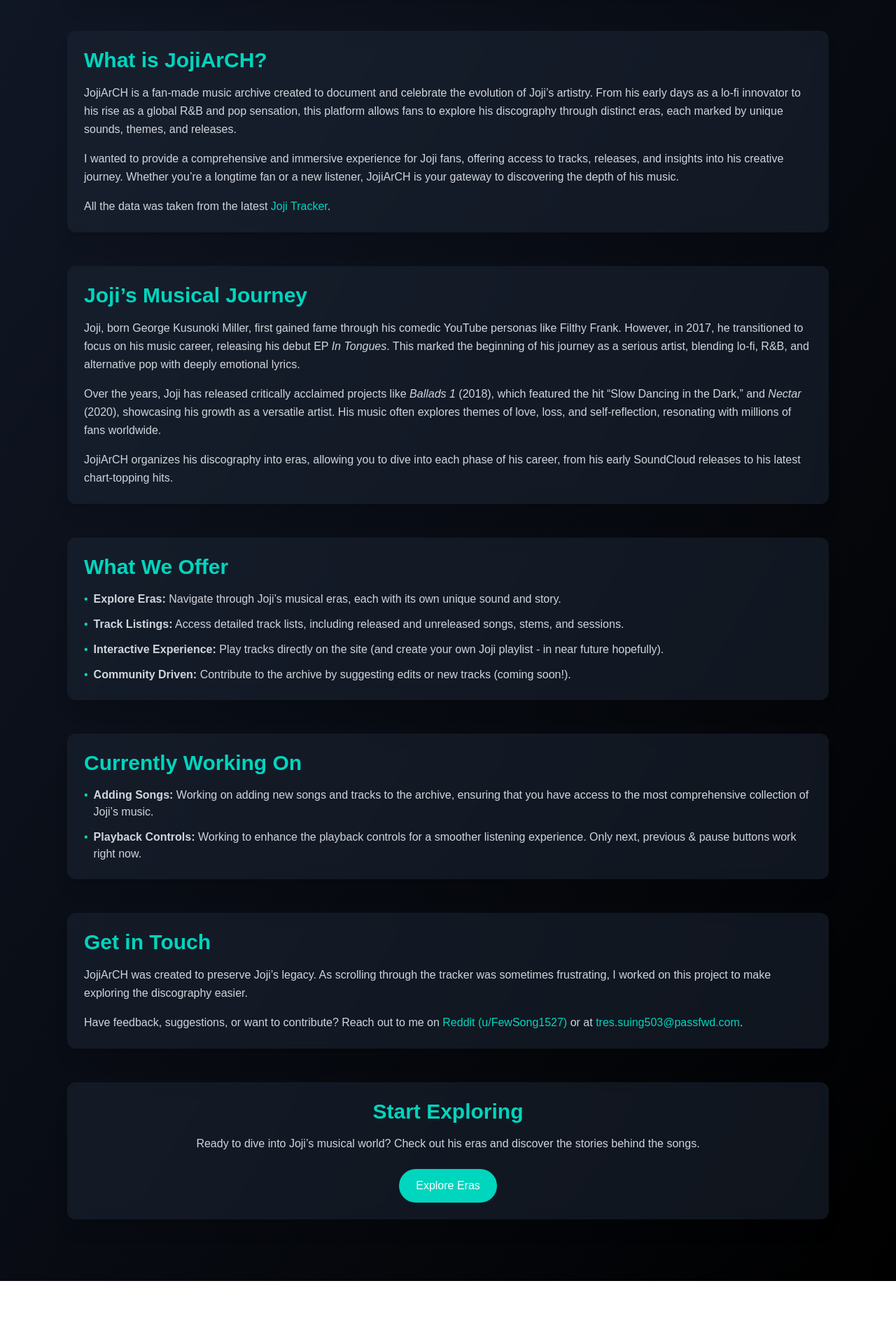
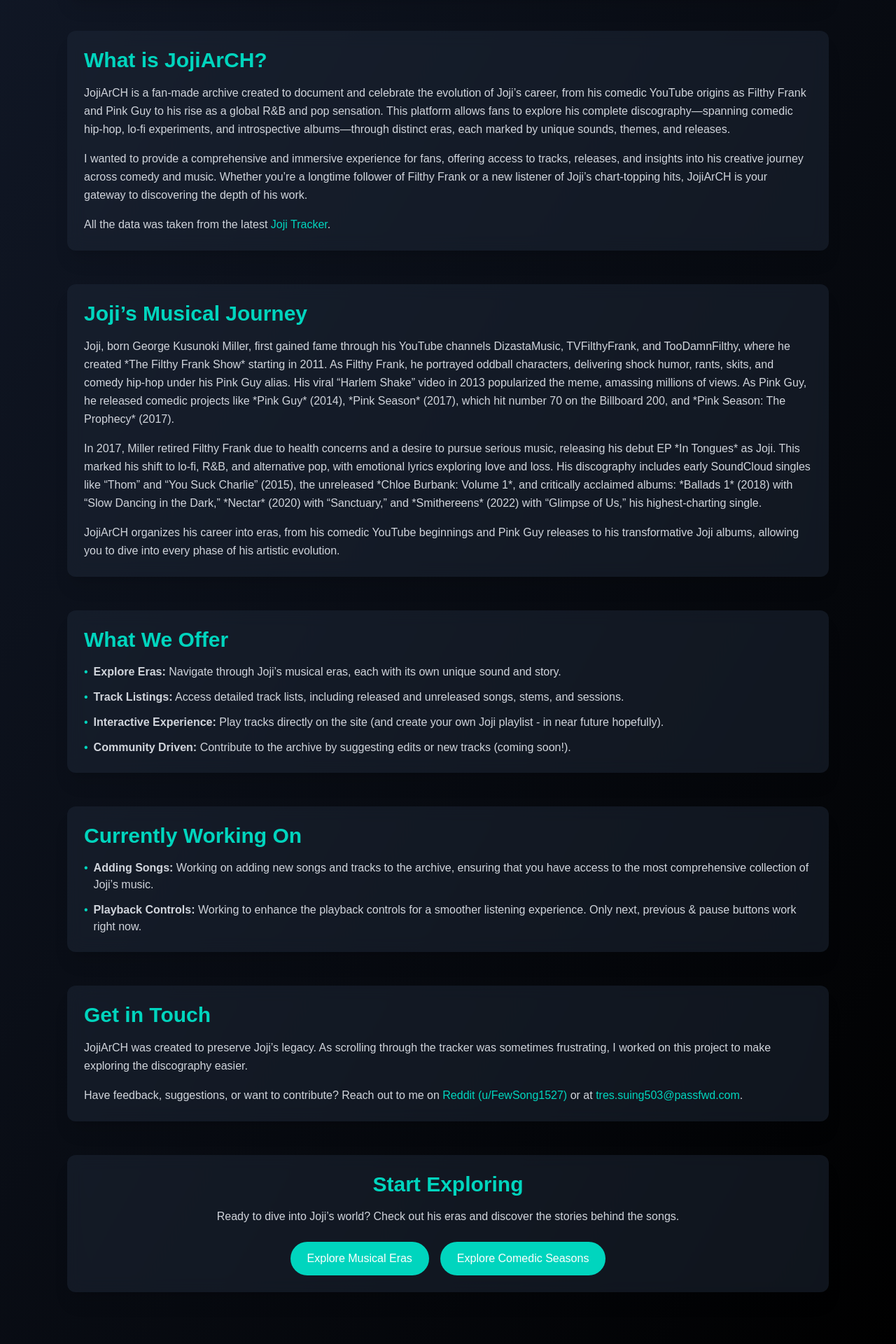
Before and after one commit to akshzyx/MusicArCH, a Next.js app: page /about in a window 1280 px wide. Shown: the part 280-2200 px from the top of the page at 70% size. Before the commit the page ends 2110 px from the top, so only its background shows below. Built offline with nearby package versions, Linux system fonts and the light colour scheme; no server answers; a web font is replaced by a local one.

Commit message:
Update AboutPage content for clarity and detail; enhance call-to-action buttons

```diff
--- a/app/about/page.tsx
+++ b/app/about/page.tsx
@@ -24,8 +24,8 @@
               About JojiArCH
             </h1>
             <p className="text-gray-300 text-lg">
-              A dedicated archive celebrating the musical journey of Joji
-              through his iconic eras.
+              A dedicated archive celebrating Joji's journey through his iconic
+              eras.
             </p>
           </div>
 
@@ -36,19 +36,21 @@
                 What is JojiArCH?
               </h2>
               <p className="text-gray-300 leading-relaxed">
-                JojiArCH is a fan-made music archive created to document and
-                celebrate the evolution of Joji’s artistry. From his early days
-                as a lo-fi innovator to his rise as a global R&B and pop
-                sensation, this platform allows fans to explore his discography
-                through distinct eras, each marked by unique sounds, themes, and
-                releases.
+                JojiArCH is a fan-made archive created to document and celebrate
+                the evolution of Joji’s career, from his comedic YouTube origins
+                as Filthy Frank and Pink Guy to his rise as a global R&B and pop
+                sensation. This platform allows fans to explore his complete
+                discography—spanning comedic hip-hop, lo-fi experiments, and
+                introspective albums—through distinct eras, each marked by
+                unique sounds, themes, and releases.
               </p>
               <p className="text-gray-300 leading-relaxed mt-4">
                 I wanted to provide a comprehensive and immersive experience for
-                Joji fans, offering access to tracks, releases, and insights
-                into his creative journey. Whether you’re a longtime fan or a
-                new listener, JojiArCH is your gateway to discovering the depth
-                of his music.
+                fans, offering access to tracks, releases, and insights into his
+                creative journey across comedy and music. Whether you’re a
+                longtime follower of Filthy Frank or a new listener of Joji’s
+                chart-topping hits, JojiArCH is your gateway to discovering the
+                depth of his work.
               </p>
               <p className="text-gray-300 leading-relaxed mt-4">
                 All the data was taken from the latest{" "}
@@ -73,24 +75,33 @@
               </h2>
               <p className="text-gray-300 leading-relaxed">
                 Joji, born George Kusunoki Miller, first gained fame through his
-                comedic YouTube personas like Filthy Frank. However, in 2017, he
-                transitioned to focus on his music career, releasing his debut
-                EP <em>In Tongues</em>. This marked the beginning of his journey
-                as a serious artist, blending lo-fi, R&B, and alternative pop
-                with deeply emotional lyrics.
+                YouTube channels DizastaMusic, TVFilthyFrank, and TooDamnFilthy,
+                where he created *The Filthy Frank Show* starting in 2011. As
+                Filthy Frank, he portrayed oddball characters, delivering shock
+                humor, rants, skits, and comedy hip-hop under his Pink Guy
+                alias. His viral “Harlem Shake” video in 2013 popularized the
+                meme, amassing millions of views. As Pink Guy, he released
+                comedic projects like *Pink Guy* (2014), *Pink Season* (2017),
+                which hit number 70 on the Billboard 200, and *Pink Season: The
+                Prophecy* (2017).
               </p>
               <p className="text-gray-300 leading-relaxed mt-4">
-                Over the years, Joji has released critically acclaimed projects
-                like <em>Ballads 1</em> (2018), which featured the hit “Slow
-                Dancing in the Dark,” and <em>Nectar</em> (2020), showcasing his
-                growth as a versatile artist. His music often explores themes of
-                love, loss, and self-reflection, resonating with millions of
-                fans worldwide.
+                In 2017, Miller retired Filthy Frank due to health concerns and
+                a desire to pursue serious music, releasing his debut EP *In
+                Tongues* as Joji. This marked his shift to lo-fi, R&B, and
+                alternative pop, with emotional lyrics exploring love and loss.
+                His discography includes early SoundCloud singles like “Thom”
+                and “You Suck Charlie” (2015), the unreleased *Chloe Burbank:
+                Volume 1*, and critically acclaimed albums: *Ballads 1* (2018)
+                with “Slow Dancing in the Dark,” *Nectar* (2020) with
+                “Sanctuary,” and *Smithereens* (2022) with “Glimpse of Us,” his
+                highest-charting single.
               </p>
               <p className="text-gray-300 leading-relaxed mt-4">
-                JojiArCH organizes his discography into eras, allowing you to
-                dive into each phase of his career, from his early SoundCloud
-                releases to his latest chart-topping hits.
+                JojiArCH organizes his career into eras, from his comedic
+                YouTube beginnings and Pink Guy releases to his transformative
+                Joji albums, allowing you to dive into every phase of his
+                artistic evolution.
               </p>
             </div>
           </section>
@@ -202,14 +213,21 @@
                 Start Exploring
               </h2>
               <p className="text-gray-300 mb-6">
-                Ready to dive into Joji’s musical world? Check out his eras and
-                discover the stories behind the songs.
+                Ready to dive into Joji’s world? Check out his eras and discover
+                the stories behind the songs.
               </p>
-              <Link href="/">
-                <button className="bg-teal-400 text-white rounded-full px-6 py-3 hover:bg-teal-500 transition-colors">
-                  Explore Eras
-                </button>
-              </Link>
+              <div className="flex justify-center gap-4">
+                <Link href="/eras">
+                  <button className="bg-teal-400 text-white rounded-full px-6 py-3 hover:bg-teal-500 transition-colors">
+                    Explore Musical Eras
+                  </button>
+                </Link>
+                <Link href="/seasons">
+                  <button className="bg-teal-400 text-white rounded-full px-6 py-3 hover:bg-teal-500 transition-colors">
+                    Explore Comedic Seasons
+                  </button>
+                </Link>
+              </div>
             </div>
           </section>
         </div>
```
